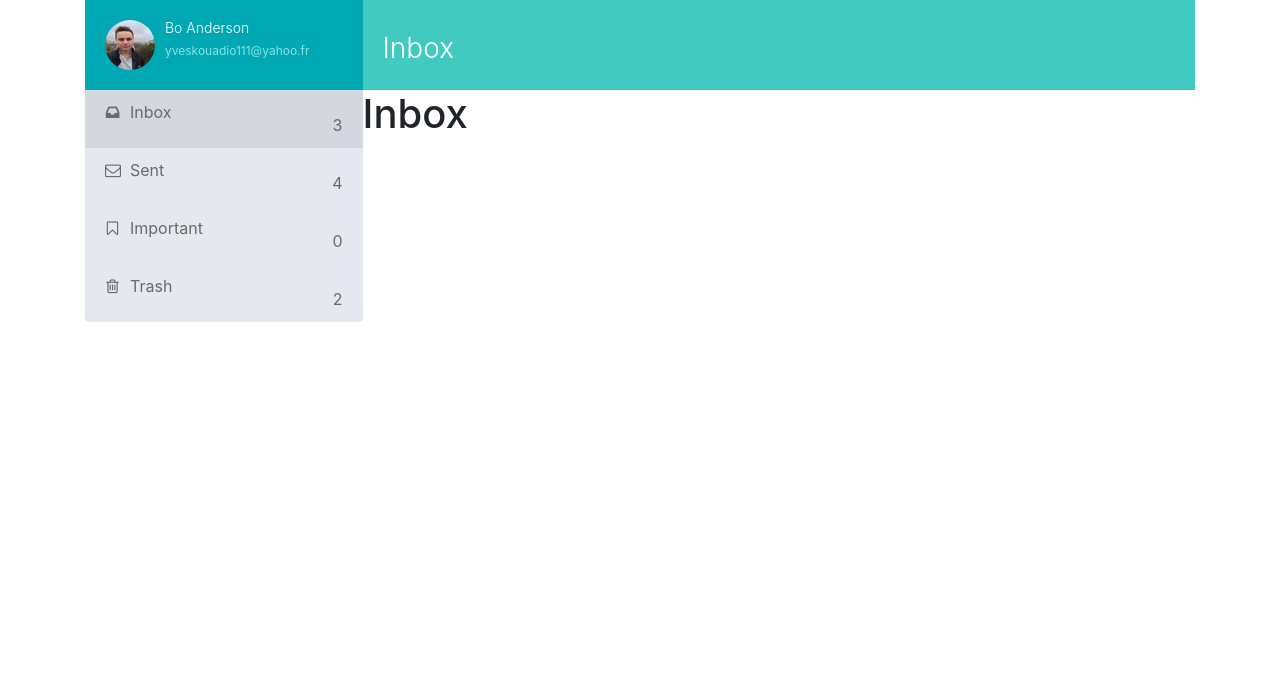
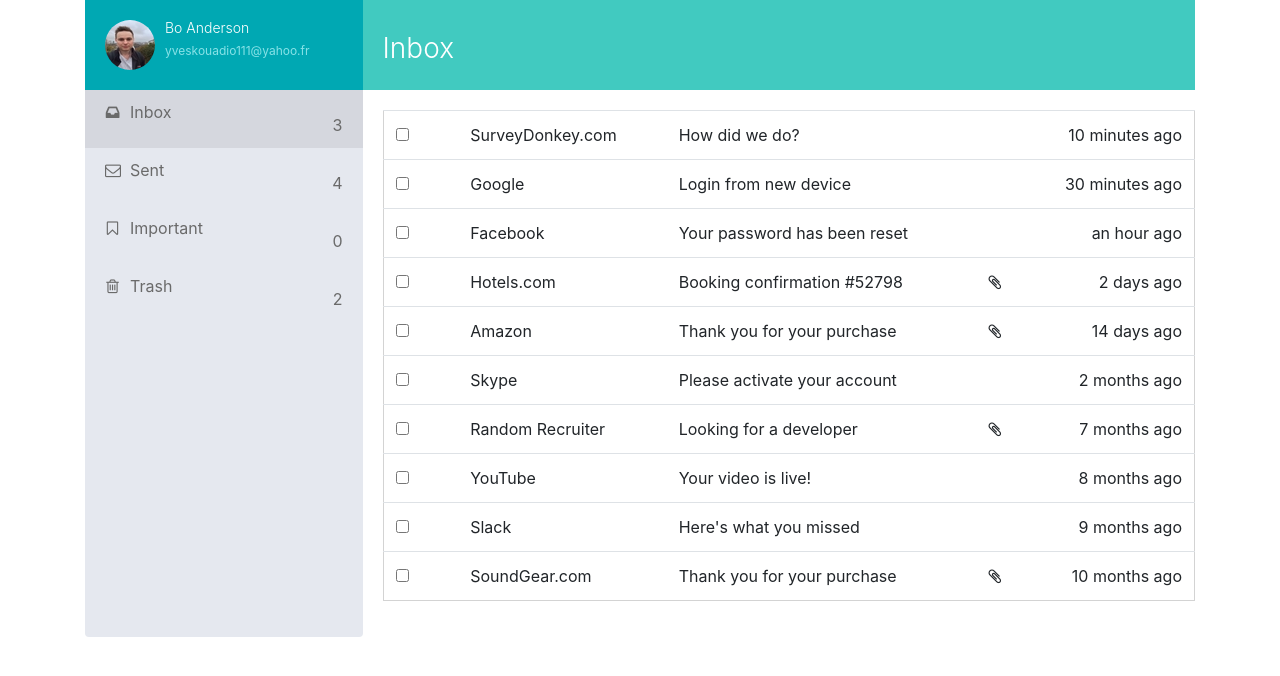
Before and after one commit to Yves97/mail-app, a Vue app: page / in a window 1280 px wide. Shown: the top 676 px of the page. Built offline with nearby package versions, Linux system fonts and the light colour scheme.

Commit message:
displaying messages inbox

```diff
--- a/src/App.vue
+++ b/src/App.vue
@@ -3,7 +3,7 @@
     <div class="container">
       <div class="mail-box">
         <app-sidebar :messages="messages"></app-sidebar>
-        <app-content></app-content>
+        <app-content :messages="messages"></app-content>
       </div>
     </div>
   </div>
--- a/src/components/Content.vue
+++ b/src/components/Content.vue
@@ -4,7 +4,7 @@
             <h3>{{ currentView.title }}</h3>
         </div>
         <keep-alive>
-            <component :is="currentView.tag"></component>
+            <component :is="currentView.tag" :data="currentView.data"></component>
         </keep-alive>
     </aside>
 </template>
@@ -18,12 +18,19 @@
     import ViewMessage from './ViewMessage'
     import {eventBus} from '../main'
     export default {
+        props:{
+            messages: {
+                type:Array,
+                required:true
+            }
+        },
         created(){
             eventBus.$on('changeView',(data)=>{
                 let temp = [
                     {
                         tag:data.tag,
-                        title: data.title
+                        title: data.title,
+                        data: data.data || {}
                     }
                 ]
                 // concatenation du tableau history et temp pour l'affichage dynamique des data components
@@ -35,14 +42,19 @@
                 history: [
                     {
                         tag :'app-inbox',
-                        title: 'Inbox'
+                        title: 'Inbox',
+                        data:{
+                            messages: null
+                        }
                     }
                 ]
             }
         },
         computed: {
             currentView(){
-                return this.history[0]
+                let current = this.history[0]
+                current.data.messages = this.messages
+                return current
             }
         },
         components:{
--- a/src/components/Inbox.vue
+++ b/src/components/Inbox.vue
@@ -1,11 +1,28 @@
 <template>
-    <div>
-        <h1>Inbox</h1>
+    <div class="inbox-body">
+        <app-messages :messages="incomingMessages"></app-messages>
     </div>
 </template>
 
 <script>
-export default {
-
-}
+    import Messages from './Messages.vue'
+    export default {
+        props:{
+            data: {
+                type: Object,
+                required : true
+            }
+        },
+        //creating state of incoming message in inbox
+        computed:{
+            incomingMessages(){
+                return this.data.messages.filter(function(message){
+                    return (message.type == 'incoming' && !message.isDeleted)
+                })
+            },
+        },
+        components:{
+            appMessages: Messages
+        }
+    }
 </script>
--- /dev/null
+++ b/src/components/Messages.vue
@@ -0,0 +1,34 @@
+<template>
+    <table v-if="messages.length > 0 " class="table table-inbox table-hover">
+        <tbody>
+            <tr v-for="message in messages"  :key="message.id" :class="{ unread: typeof messages.isRead !== 'undefined' && !messages.isRead }">
+                <td>
+                    <input type="checkbox">
+                </td>
+                <td>
+                    <a href="#" v-if="typeof messages.isImportant !== 'undefined'">
+                        <i class="fa fa-star" aria-hidden="true"></i>
+                    </a>
+                </td>
+                <td>{{ message.from.name }}</td>
+                <td>{{ message.subject }}</td>
+                <td>
+                    <i v-if="message.attachments.length > 0" class="fa fa-paperclip" aria-hidden="true"></i>
+                </td>
+                <td class="text-right">{{ message.date.fromNow() }}</td>
+            </tr>
+        </tbody>
+    </table>
+    <p v-else>Not Message yet</p>
+</template>
+
+<script>
+export default {
+    props:{
+        messages:{
+            type:Array,
+            required:true
+        }
+    }
+}
+</script>
```
